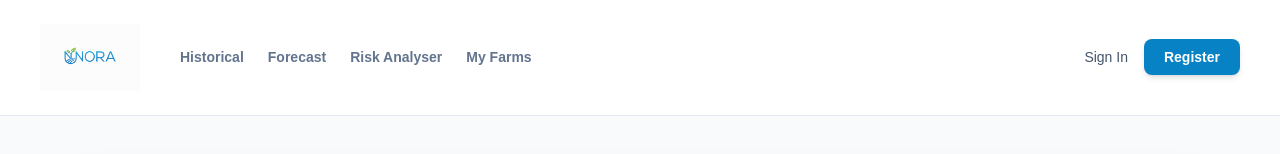
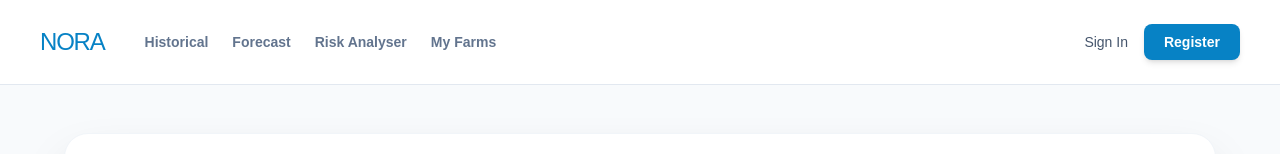
Before and after one commit to RYEONGRYEONG/NORA, a Next.js app in the folder frontend/: page / in a window 1280 px wide. Shown: the top 154 px of the page. Built offline with nearby package versions, Linux system fonts and the light colour scheme; no server answers.

Commit message:
fix: restore navbar without NORA logo

```diff
--- a/frontend/app/navbar.tsx
+++ b/frontend/app/navbar.tsx
@@ -3,7 +3,6 @@ import { useState, useEffect } from 'react'
 import Link from 'next/link'
 import Sign from './sign'
 import { useRouter } from 'next/navigation'
-import Image from 'next/image'
 
 export default function Navbar() {
   const router = useRouter();
@@ -35,13 +34,7 @@ export default function Navbar() {
     <header className="w-full py-6 px-10 bg-white border-b border-slate-200 flex justify-between items-center shadow-sm">
       <div className="flex items-center gap-10">
         <h1 className="text-2xl font-thin text-[#0782c5] tracking-tighter cursor-pointer" onClick={() => router.push('/')}>
-          <Image
-            src="/logo.png"
-            alt="NORA"
-            width={100}
-            height={32}
-            className="object-contain"
-            />
+          NORA
         </h1>
 
         <nav className="hidden md:flex items-center gap-6 text-sm font-bold text-slate-500">
```
